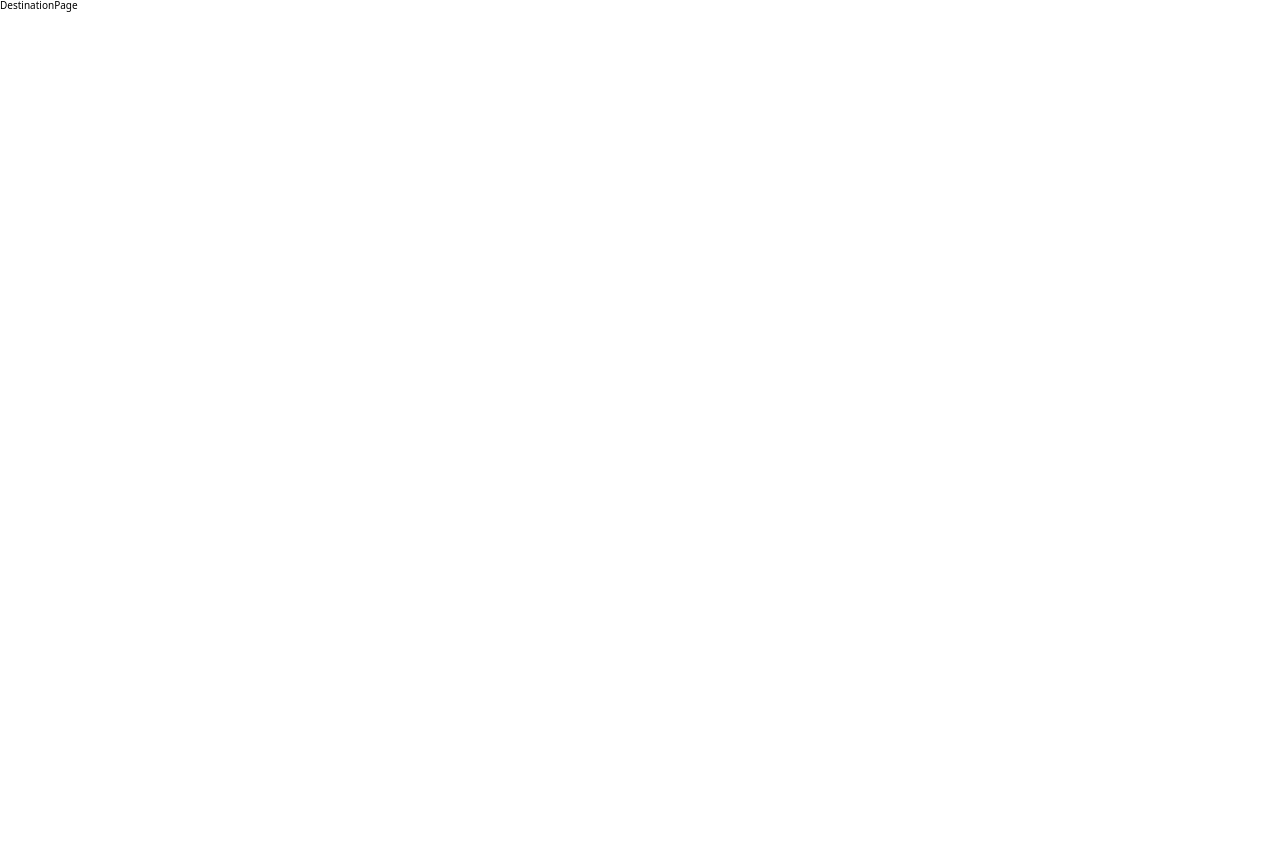
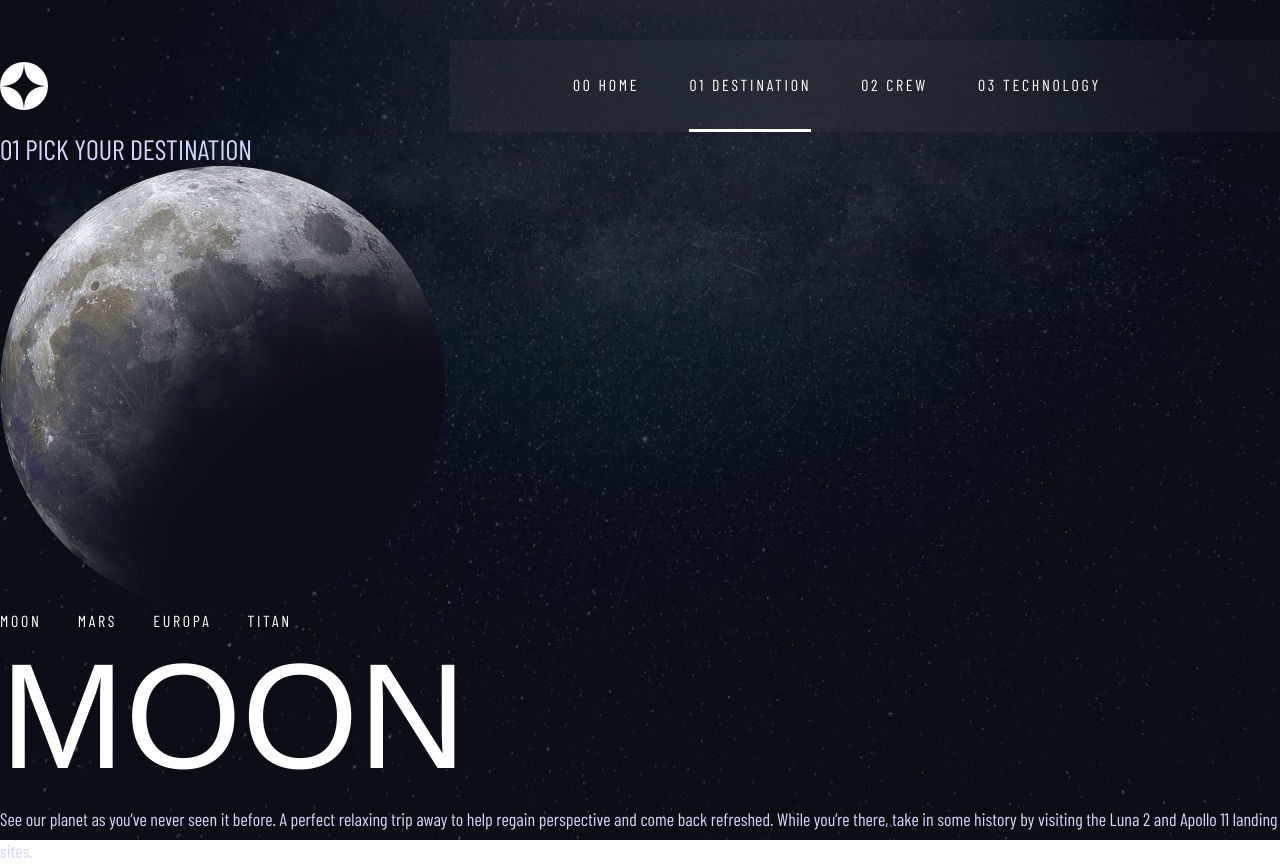
Before and after one commit to nomad-mystic/io.frontendmentor, a React (Vite) app in the folder space-tourism/: page /destination in a window 1280 px wide. Before the commit the page ends 800 px from the top, so only its background shows below. Built offline with nearby package versions, Linux system fonts and the light colour scheme; a web font is replaced by a local one.

Commit message:
kpm: Start the process of building the destination page

```diff
--- a/space-tourism/src/App.tsx
+++ b/space-tourism/src/App.tsx
@@ -41,13 +41,13 @@ const App = (): React.JSX.Element => {
 
         if (cleanPathname === '') {
 
-            className = 'Home';
+            className = 'HomePage';
 
         } else {
 
             const captilizedPath: string = cleanPathname.charAt(0).toUpperCase() + cleanPathname.slice(1);
 
-            className = captilizedPath;
+            className = `${captilizedPath}Page`;
 
         }
 
--- a/space-tourism/src/pages/destination/DestinationPage.css
+++ b/space-tourism/src/pages/destination/DestinationPage.css
@@ -1 +1,70 @@
-.DestinationPage {}
+.DestinationPage {
+    &-main {
+        display: grid;
+        grid-template-columns: 1fr 1fr;
+        margin-block-start: 7.6rem;
+        margin-inline: auto;
+        max-width: 1110px;
+    }
+
+    &-left {
+        text-align: left;
+
+        p {
+            max-width: 444px;
+        }
+    }
+
+    &-title {
+        color: var(--color-white);
+    }
+
+    &-number {
+        opacity: .25;
+    }
+
+    &-image {
+        margin-block-start: 9.7rem;
+    }
+
+    &-right {
+        display: flex;
+        flex-direction: column;
+        justify-content: center;
+
+        nav {
+            menu {
+
+            }
+        }
+
+        h1 {
+            margin-block: 2.4rem;
+        }
+    }
+
+    &-navItem {
+        padding-block-end: 1.2rem;
+
+        &:hover:not(&.active) {
+            cursor: pointer;
+            border-bottom: 3px solid var(--color-white-light);
+        }
+
+        &:not(&.active) {
+            color: var(--color-blue);
+        }
+
+        &.active {
+            border-bottom: 3px solid var(--color-white);
+        }
+    }
+}
+
+body.DestinationPage {
+    background-image: url('/destination/background-destination-desktop.jpg');
+    background-repeat: no-repeat;
+    width: 100%;
+    height: 100vh;
+    background-size: cover;
+}
--- a/space-tourism/src/pages/destination/DestinationPage.tsx
+++ b/space-tourism/src/pages/destination/DestinationPage.tsx
@@ -2,6 +2,9 @@ import React from 'react';
 
 // Styles
 import './DestinationPage.css';
+
+// Components
+import Header from '../../components/Header/Header.tsx';
 
 /**
  * @description
@@ -11,10 +14,52 @@ import './DestinationPage.css';
  * @return {React.JSX.Element}
  */
 const DestinationPage = (): React.JSX.Element => {
+
+
     return (
-        <div>
-            <h1>DestinationPage</h1>
-        </div>
+        <>
+            <Header />
+
+            <main className="DestinationPage-main max-w-container">
+                <section className="DestinationPage-left">
+                    <h2 className="DestinationPage-title Heading-5 uppercase text-white"><span className="DestinationPage-number">01</span> Pick your destination</h2>
+
+                    <figure className="DestinationPage-image">
+                        <img src="/destination/image-moon.png" alt=""/>
+                    </figure>
+                </section>
+
+                <section className="DestinationPage-right">
+                    <nav className="DestinationPage-nav">
+                        <menu className="flex gap-[36px]">
+                            <li className="DestinationPage-navItem NavText active">MOON</li>
+                            <li className="DestinationPage-navItem NavText">MARS</li>
+                            <li className="DestinationPage-navItem NavText">EUROPA</li>
+                            <li className="DestinationPage-navItem NavText">TITAN</li>
+                        </menu>
+                    </nav>
+
+                    <section>
+                        <article>
+                            <header>
+                                <h1 className="Heading-1">MOON</h1>
+                            </header>
+
+                            <p className="Subheading-2">See our planet as you’ve never seen it before. A perfect relaxing trip away to help regain perspective and come back refreshed. While you’re there, take in some history by visiting the Luna 2 and Apollo 11 landing sites.</p>
+
+                            <section className="DestinationPage-data flex">
+                                <div className="DestinationPage-distance">
+
+                                </div>
+                                <div className="DestinationPage-travel">
+
+                                </div>
+                            </section>
+                        </article>
+                    </section>
+                </section>
+            </main>
+        </>
     );
 };
 
--- a/space-tourism/tailwind.config.js
+++ b/space-tourism/tailwind.config.js
@@ -8,6 +8,12 @@ export default {
     extend: {
         maxWidth: {
             'container': '1440px',
+        },
+        colors: {
+            "black": "var(--color-black)",
+            "blue": "var(--color-blue)",
+            "white": "var(--color-white)",
+            "whiteLight": "var(--color-white-light)",
         }
     },
   },
```
